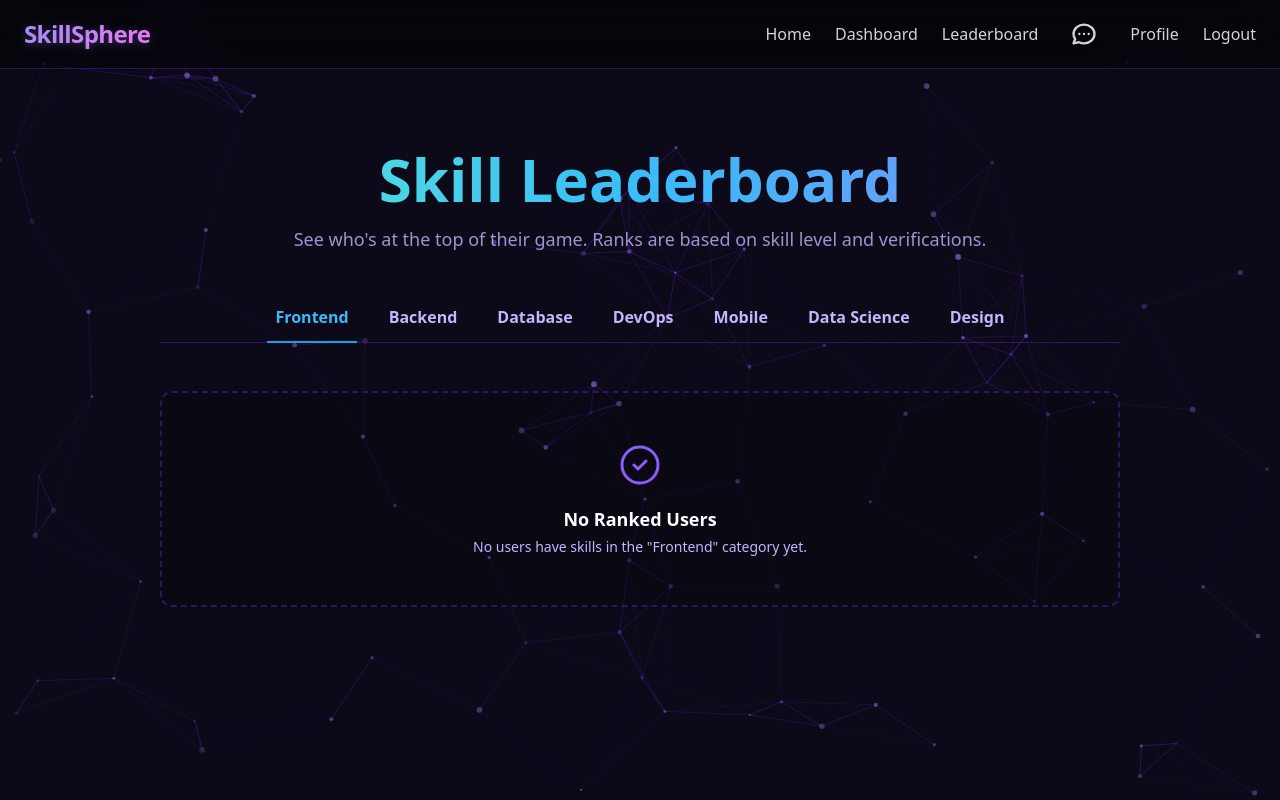
After one commit to GOWTHAMK-byte/skillsphere, a Flask app: page /leaderboard in a window 1280 px wide. The commit adds this page. Run offline with Flask 3, Linux system fonts and the light colour scheme; the visitor is signed in with stand-in values (Sample User, id 1); data comes from the database, SQL or seed files in the repository; both versions use the stored data as it was after the commit; data that the repository does not hold is empty; some libraries are stand-ins or nearby versions.

Commit message:
added leaderboard

```diff
--- a/app/routes.py
+++ b/app/routes.py
@@ -22,7 +22,7 @@ import fitz  # PyMuPDF for handling PDFs
 from PIL import Image
 import pytesseract  # For Local OCR
 import re
-
+from sqlalchemy import case
 
 # --- NEW: Context Processor to make notifications available globally ---
 @app.context_processor
@@ -710,6 +710,51 @@ def handle_invitation(application_id, action):
     return redirect(url_for('dashboard'))
 
 
+@app.route('/leaderboard')
+@login_required
+def leaderboard():
+    """Displays a leaderboard of users ranked by skill categories."""
+    SKILL_CATEGORIES = {
+        'Frontend': ['react', 'angular', 'vue', 'javascript', 'html', 'css', 'typescript', 'svelte'],
+        'Backend': ['python', 'java', 'node.js', 'ruby', 'php', 'go', 'flask', 'django', 'express.js'],
+        'Database': ['sql', 'mysql', 'postgresql', 'mongodb', 'redis'],
+        'DevOps': ['docker', 'kubernetes', 'aws', 'gcp', 'azure', 'jenkins', 'ci/cd'],
+        'Mobile': ['swift', 'kotlin', 'react native', 'flutter', 'ios', 'android'],
+        'Data Science': ['machine learning', 'tensorflow', 'pytorch', 'pandas', 'numpy', 'scikit-learn'],
+        'Design': ['figma', 'adobe xd', 'sketch', 'ui', 'ux', 'prototyping']
+    }
+
+    active_category = request.args.get('category', 'Frontend')
+    category_skills = SKILL_CATEGORIES.get(active_category, [])
+
+    ranked_users = []
+    if category_skills:
+        score_formula = sa.func.sum(
+            ProfileSkill.level + case((ProfileSkill.is_verified, 5), else_=0)
+        ).label('total_score')
+
+        subquery = sa.select(
+            Profile.user_id,
+            score_formula
+        ).join(Profile.skill_associations).join(ProfileSkill.skill).where(
+            # --- THIS IS THE FIX ---
+            # We now convert the skill name to lowercase before checking it.
+            sa.func.lower(Skill.name).in_(category_skills)
+        ).group_by(Profile.user_id).subquery()
+
+        ranked_users_query = sa.select(User, subquery.c.total_score) \
+            .join(subquery, User.id == subquery.c.user_id) \
+            .order_by(sa.desc(subquery.c.total_score)) \
+            .limit(50)
+
+        ranked_users = db.session.execute(ranked_users_query).all()
+
+    return render_template('leaderboard.html',
+                           title='Leaderboard',
+                           ranked_users=ranked_users,
+                           categories=SKILL_CATEGORIES.keys(),
+                           active_category=active_category)
+
 def recommend_users_for_post(post, limit=5):
     """Recommends users for a post, now with location scoring."""
     required_skills = {skill.name.lower() for skill in post.required_skills}
--- a/app/templates/base.html
+++ b/app/templates/base.html
@@ -97,8 +97,9 @@
                     {% endif %}
                 </a>
 
+                <a href="{{ url_for('leaderboard') }}" class="text-neutral-300 hover:text-white font-medium nav-link focus-ring" aria-label="Leaderboard">Leaderboard</a>
+
                 {% if current_user.is_authenticated %}
-                <!-- --- MODIFICATION: Bigger icon and improved accessibility --- -->
                 <a href="{{ url_for('messages') }}" class="text-neutral-300 hover:text-white font-medium transition relative p-2 rounded-full hover:bg-violet-900/50 focus-ring" title="Messages" aria-label="View Messages">
                     <svg class="h-7 w-7" fill="none" viewBox="0 0 24 24" stroke="currentColor"><path stroke-linecap="round" stroke-linejoin="round" stroke-width="2" d="M8 12h.01M12 12h.01M16 12h.01M21 12c0 4.418-4.03 8-9 8a9.863 9.863 0 01-4.255-.949L3 20l1.395-3.72C3.512 15.042 3 13.574 3 12c0-4.418 4.03-8 9-8s9 3.582 9 8z"></path></svg>
                     <span id="messages-badge" class="hidden absolute top-0 right-0 bg-fuchsia-500 text-white text-xs rounded-full h-5 w-5 flex items-center justify-center font-bold"></span>
--- /dev/null
+++ b/app/templates/leaderboard.html
@@ -0,0 +1,116 @@
+{% extends 'base.html' %}
+
+{% block head %}
+{{ super() }}
+<style>
+    /* Animation for the list items to slide in one by one */
+    .stagger-item {
+        opacity: 0;
+        transform: translateY(20px);
+        animation: slide-up 0.5s cubic-bezier(0.25, 0.46, 0.45, 0.94) forwards;
+        animation-delay: var(--stagger-delay);
+    }
+    @keyframes slide-up {
+        to {
+            opacity: 1;
+            transform: translateY(0);
+        }
+    }
+</style>
+{% endblock %}
+
+{% block content %}
+<div class="max-w-5xl mx-auto py-12 px-4 sm:px-6 lg:px-8">
+    <div class="text-center mb-10">
+        <h1 class="text-5xl md:text-6xl font-extrabold text-transparent bg-clip-text bg-gradient-to-r from-teal-300 via-sky-400 to-indigo-400">
+            Skill Leaderboard
+        </h1>
+        <p class="mt-4 text-lg text-violet-300/80">See who's at the top of their game. Ranks are based on skill level and verifications.</p>
+    </div>
+
+    <div class="mb-12 border-b border-violet-900/60">
+        <nav class="-mb-px flex flex-wrap justify-center space-x-4 md:space-x-6" aria-label="Tabs">
+            {% for category in categories %}
+            <a href="{{ url_for('leaderboard', category=category) }}"
+               class="shrink-0 border-b-2 px-2 py-3 text-base font-semibold transition-colors
+                      {% if category == active_category %}
+                          border-sky-500 text-sky-400
+                      {% else %}
+                          border-transparent text-violet-300 hover:border-violet-400 hover:text-violet-200
+                      {% endif %}">
+                {{ category }}
+            </a>
+            {% endfor %}
+        </nav>
+    </div>
+
+    {% if ranked_users %}
+        <div class="grid grid-cols-1 md:grid-cols-3 gap-6 md:gap-4 items-end mb-12">
+            {% for user, score in ranked_users[:3] %}
+                {% set rank = loop.index %}
+                {% if rank == 2 %}
+                <div class="stagger-item text-center p-6 bg-gradient-to-br from-slate-800 to-slate-900/50 border-2 border-slate-400 rounded-2xl shadow-2xl shadow-slate-500/10 md:order-1" style="--stagger-delay: 100ms;">
+                    <div class="relative w-24 h-24 mx-auto mb-4">
+                        <img src="{{ user.profile.avatar_url }}" alt="{{ user.username }}'s avatar" class="w-full h-full rounded-full object-cover border-4 border-slate-400">
+                        <div class="absolute -bottom-2 -right-2 w-10 h-10 bg-gradient-to-br from-slate-300 to-slate-500 text-slate-800 rounded-full flex items-center justify-center text-lg font-bold border-2 border-slate-800">#2</div>
+                    </div>
+                    <h3 class="text-xl font-bold text-violet-100 truncate hover:underline"><a href="{{ url_for('user', username=user.username) }}">{{ user.username }}</a></h3>
+                    <p class="text-3xl font-extrabold text-slate-300 mt-2">{{ score }}</p>
+                    <p class="text-sm font-semibold text-slate-400 uppercase">Score</p>
+                </div>
+                {% elif rank == 1 %}
+                <div class="stagger-item text-center p-8 bg-gradient-to-br from-slate-800 to-yellow-900/40 border-2 border-yellow-400 rounded-2xl shadow-2xl shadow-yellow-500/20 md:order-2 md:-translate-y-4" style="--stagger-delay: 0ms;">
+                    <div class="relative w-32 h-32 mx-auto mb-4">
+                        <img src="{{ user.profile.avatar_url }}" alt="{{ user.username }}'s avatar" class="w-full h-full rounded-full object-cover border-4 border-yellow-400">
+                        <span class="absolute -top-3 -right-2 text-4xl" title="First Place">👑</span>
+                        <div class="absolute -bottom-2 -left-2 w-10 h-10 bg-gradient-to-br from-yellow-300 to-yellow-500 text-yellow-900 rounded-full flex items-center justify-center text-lg font-bold border-2 border-slate-800">#1</div>
+                    </div>
+                    <h3 class="text-2xl font-bold text-violet-100 truncate hover:underline mt-4"><a href="{{ url_for('user', username=user.username) }}">{{ user.username }}</a></h3>
+                    <p class="text-4xl font-extrabold text-yellow-300 mt-2">{{ score }}</p>
+                    <p class="text-sm font-semibold text-yellow-400 uppercase">Score</p>
+                </div>
+                {% elif rank == 3 %}
+                <div class="stagger-item text-center p-6 bg-gradient-to-br from-slate-800 to-amber-900/40 border-2 border-amber-600 rounded-2xl shadow-2xl shadow-amber-500/10 md:order-3" style="--stagger-delay: 200ms;">
+                    <div class="relative w-24 h-24 mx-auto mb-4">
+                        <img src="{{ user.profile.avatar_url }}" alt="{{ user.username }}'s avatar" class="w-full h-full rounded-full object-cover border-4 border-amber-600">
+                        <div class="absolute -bottom-2 -right-2 w-10 h-10 bg-gradient-to-br from-amber-400 to-amber-600 text-amber-900 rounded-full flex items-center justify-center text-lg font-bold border-2 border-slate-800">#3</div>
+                    </div>
+                    <h3 class="text-xl font-bold text-violet-100 truncate hover:underline"><a href="{{ url_for('user', username=user.username) }}">{{ user.username }}</a></h3>
+                    <p class="text-3xl font-extrabold text-amber-400 mt-2">{{ score }}</p>
+                    <p class="text-sm font-semibold text-amber-500 uppercase">Score</p>
+                </div>
+                {% endif %}
+            {% endfor %}
+        </div>
+
+        <div class="space-y-3">
+            {% for user, score in ranked_users[3:] %}
+            <div class="stagger-item bg-black/30 backdrop-blur-md border border-violet-900/60 rounded-xl p-4 transition-all duration-300 hover:border-violet-700/80 hover:bg-slate-800/20" style="--stagger-delay: {{ 300 + (loop.index0 * 50) }}ms;">
+                <div class="flex items-center gap-4">
+                    <div class="text-lg font-bold text-violet-300 w-10 text-center flex-shrink-0">
+                        #{{ loop.index + 3 }}
+                    </div>
+                    <a href="{{ url_for('user', username=user.username) }}" class="flex-shrink-0">
+                        <img src="{{ user.profile.avatar_url }}" alt="{{ user.username }}'s avatar" class="w-12 h-12 rounded-full object-cover border-2 border-violet-800/50">
+                    </a>
+                    <div class="flex-1 min-w-0">
+                        <a href="{{ url_for('user', username=user.username) }}" class="font-bold text-violet-100 hover:underline truncate">{{ user.username }}</a>
+                        <p class="text-sm text-violet-400 truncate">{{ user.profile.bio|truncate(60) if user.profile.bio else 'No bio provided.' }}</p>
+                    </div>
+                    <div class="text-right flex-shrink-0">
+                        <div class="text-lg font-bold text-sky-300">{{ score }}</div>
+                        <div class="text-xs text-violet-400 uppercase">Score</div>
+                    </div>
+                </div>
+            </div>
+            {% endfor %}
+        </div>
+    {% else %}
+        <div class="bg-black/20 border-2 border-dashed border-violet-900/60 rounded-xl p-12 text-center mt-8">
+            <svg class="mx-auto h-12 w-12 text-violet-500" fill="none" viewBox="0 0 24 24" stroke="currentColor"><path stroke-linecap="round" stroke-linejoin="round" stroke-width="1.5" d="M9 12l2 2 4-4m6 2a9 9 0 11-18 0 9 9 0 0118 0z" /></svg>
+            <h3 class="mt-4 text-lg font-semibold text-white">No Ranked Users</h3>
+            <p class="mt-1 text-sm text-violet-300">No users have skills in the "{{ active_category }}" category yet.</p>
+        </div>
+    {% endif %}
+</div>
+{% endblock %}
```
Also changed, not shown: app/templates/index.html (+39 -12 lines), app.db.
